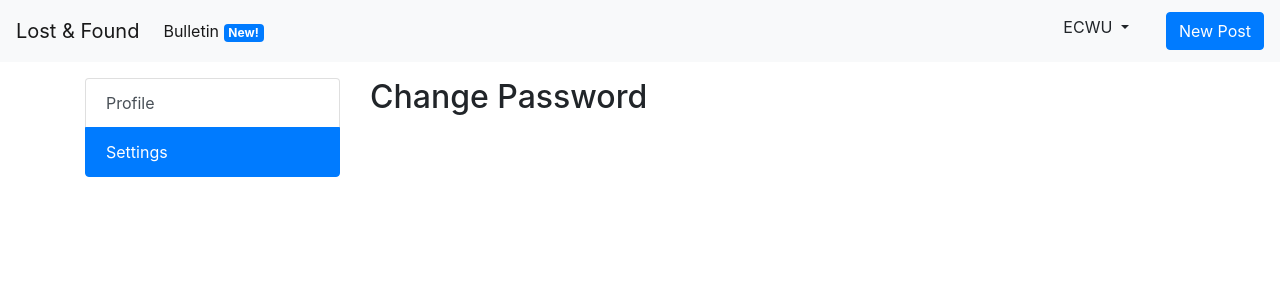
After one commit to DRJ31/COMP3043-Project, a Django app: template templates/profile.html in a window 1280 px wide. The commit adds this page. Shown: the top 300 px of the page. Run offline with Django 3.2, Linux system fonts and the light colour scheme; the template is opened without the code that fills it, so the values that code supplies are empty; some libraries are stand-ins or nearby versions.

Commit message:
some changes on HTML

```diff
--- a/static/css/public.css
+++ b/static/css/public.css
@@ -15,6 +15,18 @@ body {
     margin: 0 auto;
 }
 
+.form-signin .form-control {
+    position: relative;
+    box-sizing: border-box;
+    height: auto;
+    font-size: 16px;
+    padding: 10px;
+}
+
+.form-signin .form-control:focus {
+    z-index: 2;
+}
+
 .input-bottom {
     border-top-left-radius: 0;
     border-top-right-radius: 0;
@@ -23,10 +35,12 @@ body {
 .input-top {
     border-bottom-left-radius: 0;
     border-bottom-right-radius: 0;
+    margin-bottom: -1px;
 }
 
 .input-middle {
     border-radius: 0;
+    margin-bottom: -1px;
 }
 
 .long-modal {
@@ -41,14 +55,17 @@ body {
     width: 70%;
     margin-left: 15%;
 }
+
 @media (max-width: 767px) {
     .hide-sm {
         display: none;
     }
+
     .container-phone {
         padding: 0;
         margin-top: 0;
     }
+
     .jumbotron-width {
         width: 100%;
         margin-left: 0;
--- a/templates/index.html
+++ b/templates/index.html
@@ -37,7 +37,7 @@
         <button class="btn btn-outline-success my-2 my-sm-0">Login</button>
         <button class="btn btn-primary ml-2">Sign Up</button>
         <div class="dropdown mr-4 mb-2 d-none">
-            <div class="dropdown-toggle" id="userMenu" data-toggle="dropdown" aria-haspopup="true"
+            <div class="btn dropdown-toggle" id="userMenu" data-toggle="dropdown" aria-haspopup="true"
                  aria-expanded="false">
                 ECWU
             </div>
@@ -47,7 +47,7 @@
                 <a href="" class="dropdown-item">Sign out</a>
             </div>
         </div>
-        <button class="btn btn-primary d-none" data-toggle="modal" data-target="#newPost">New Post</button>
+        <button class="btn btn-primary" data-toggle="modal" data-target="#newPost">New Post</button>
     </div>
 </nav>
 <!--Main Content-->
--- /dev/null
+++ b/templates/profile.html
@@ -0,0 +1,82 @@
+<!DOCTYPE html>
+<html lang="en">
+<head>
+    <meta name="viewport" content="width=device-width, initial-scale=1, shrink-to-fit=no">
+    <meta charset="UTF-8">
+    <title>Profile</title>
+    <link rel="stylesheet" href="../static/css/bootstrap.min.css">
+    <!--<link href="https://cdn.bootcss.com/bootstrap/4.1.0/css/bootstrap.min.css" rel="stylesheet">-->
+    <link rel="stylesheet" href="https://use.fontawesome.com/releases/v5.0.10/css/all.css"
+          integrity="sha384-+d0P83n9kaQMCwj8F4RJB66tzIwOKmrdb46+porD/OvrJ+37WqIM7UoBtwHO6Nlg" crossorigin="anonymous">
+    <link rel="stylesheet" href="../static/css/public.css">
+    <script src="../static/js/jquery.min.js"></script>
+    <!--<script src="https://cdn.bootcss.com/jquery/3.3.1/jquery.min.js"></script>-->
+    <script src="https://cdn.bootcss.com/popper.js/1.14.3/umd/popper.min.js"></script>
+    <script src="https://cdn.bootcss.com/bootstrap/4.1.0/js/bootstrap.min.js"></script>
+</head>
+<body>
+<nav class="navbar navbar-expand-lg navbar-light bg-light sticky-top">
+    <a class="navbar-brand" href="#">Lost &amp; Found</a>
+    <button class="navbar-toggler" type="button" data-toggle="collapse" data-target="#navbarContent"
+            aria-controls="navbarContent" aria-expanded="false" aria-label="Toggle navigation">
+        <span class="navbar-toggler-icon"></span>
+    </button>
+
+    <div class="collapse navbar-collapse" id="navbarContent">
+        <!--Left Navbar-->
+        <ul class="navbar-nav mr-auto">
+            <li class="nav-item active">
+                <a class="nav-link" href="#" data-toggle="modal" data-target="#bulletin">Bulletin <span
+                        class="badge badge-primary" id="new">New!</span></a>
+            </li>
+        </ul>
+        <!--Right Navbar-->
+        <button class="btn btn-outline-success my-2 my-sm-0 d-none">Login</button>
+        <button class="btn btn-primary ml-2 d-none">Sign Up</button>
+        <div class="dropdown mr-4 mb-2">
+            <div class="btn dropdown-toggle" id="userMenu" data-toggle="dropdown" aria-haspopup="true"
+                 aria-expanded="false">
+                ECWU
+            </div>
+            <div class="dropdown-menu clearfix" aria-describedby="userMenu">
+                <a href="" class="dropdown-item">Profile</a>
+                <a href="" class="dropdown-item">Settings</a>
+                <a href="" class="dropdown-item">Sign out</a>
+            </div>
+        </div>
+        <button class="btn btn-primary" data-toggle="modal" data-target="#newPost">New Post</button>
+    </div>
+</nav>
+<div class="container mt-3">
+    <div class="row">
+        <div class="col-md-3 mb-3">
+            <div class="list-group">
+                <a href="#" class="list-group-item list-group-item-action">Profile</a>
+                <a href="#" class="list-group-item list-group-item-action active">Settings</a>
+            </div>
+        </div>
+        <div class="col-md-9">
+            <h2>Change Password</h2>
+            <form action="">
+                <!--<div class="form-group">
+                    <label for="oldPass">Old Password</label>
+                    <input type="password" class="form-control" id="oldPass">
+                </div>
+                <div class="form-group">
+                    <label for="newPass">New Password</label>
+                    <input type="password" class="form-control" id="newPass">
+                </div>
+                <div class="form-group">
+                    <label for="confirmPass">Confirm New Password</label>
+                    <input type="password" class="form-control" id="confirmPass">
+                </div>
+                <button class="btn btn-primary" type="submit">Change Password</button>-->
+                <div class="form-group">
+
+                </div>
+            </form>
+        </div>
+    </div>
+</div>
+</body>
+</html>
--- a/templates/signin.html
+++ b/templates/signin.html
@@ -4,12 +4,12 @@
     <meta name="viewport" content="width=device-width, initial-scale=1, shrink-to-fit=no">
     <meta charset="UTF-8">
     <title>Lost &amp; Found Login</title>
-    <link rel="stylesheet" href="/static/css/bootstrap.min.css">
+    <link rel="stylesheet" href="../static/css/bootstrap.min.css">
     <!--<link href="https://cdn.bootcss.com/bootstrap/4.1.0/css/bootstrap.min.css" rel="stylesheet">-->
     <link rel="stylesheet" href="https://use.fontawesome.com/releases/v5.0.10/css/all.css"
           integrity="sha384-+d0P83n9kaQMCwj8F4RJB66tzIwOKmrdb46+porD/OvrJ+37WqIM7UoBtwHO6Nlg" crossorigin="anonymous">
-    <link rel="stylesheet" href="/static/css/public.css">
-    <script src="/static/js/jquery.min.js"></script>
+    <link rel="stylesheet" href="../static/css/public.css">
+    <script src="../static/js/jquery.min.js"></script>
     <!--<script src="https://cdn.bootcss.com/jquery/3.3.1/jquery.min.js"></script>-->
     <script src="https://cdn.bootcss.com/popper.js/1.14.3/umd/popper.min.js"></script>
     <script src="https://cdn.bootcss.com/bootstrap/4.1.0/js/bootstrap.min.js"></script>
```
Also changed, not shown: templates/detail.html (+27 -1 lines), templates/register.html (+6 -18 lines), static/js/register.js (added), 1 other file.
